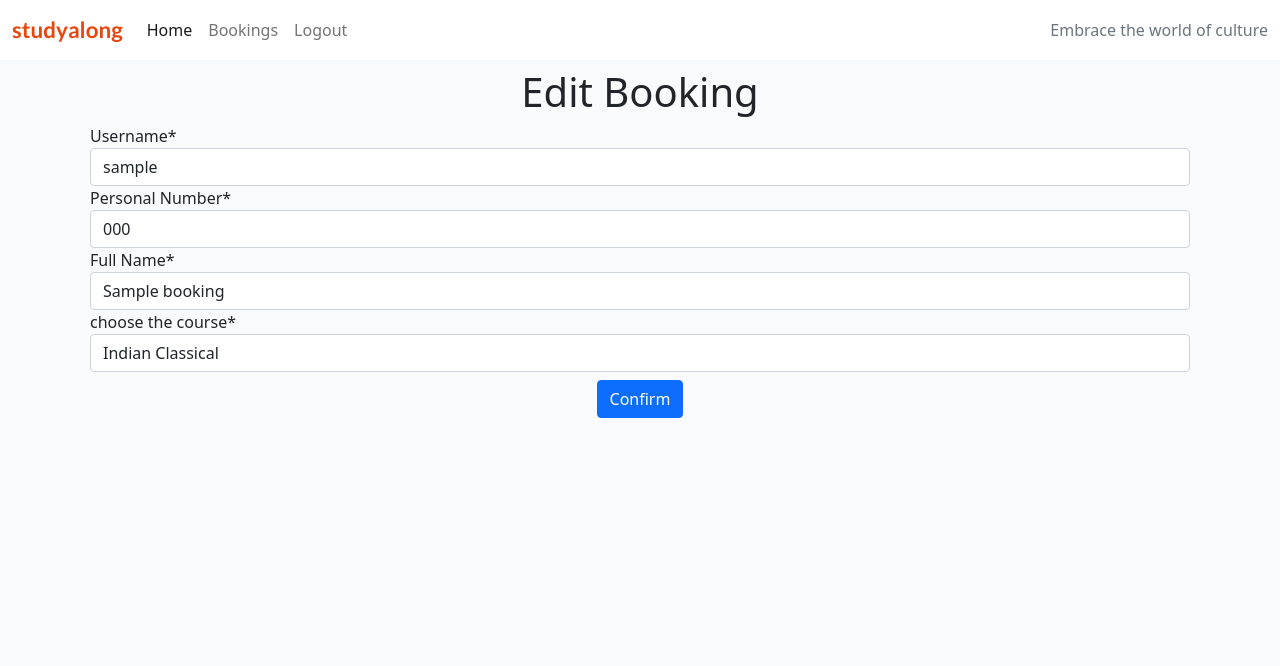
After one commit to Rupa830904/Project-Portfolio4-Studyalongcultureschool, a Django app: page /mybooking/edit/1/ in a window 1280 px wide. The commit adds this page. Shown: the top 666 px of the page. Run offline with Django 3.2, Linux system fonts and the light colour scheme; a user stored in the database is signed in; tables that the repository leaves empty hold one stand-in row (values such as "Sample post"); some libraries are stand-ins or nearby versions.

Commit message:
Update booking model and admin panel

```diff
--- a/booking/admin.py
+++ b/booking/admin.py
@@ -9,6 +9,7 @@ class BookingAdmin(admin.ModelAdmin):
     list_display = (
         'username',
         'course',
+        'booked_date',
     )
     search_fields = ['booking_name']
-    list_filter = ('username','booking_name')
+    list_filter = ('username','booking_name','booked_date')
--- a/booking/models.py
+++ b/booking/models.py
@@ -2,18 +2,19 @@ from django.db import models
 from django.contrib.auth.models import User
 from studyalong.models import Course
 from datetime import datetime
+from django.utils.timezone import now
 
 # Create your models here.
 
 #Choice fields
 COURSES = (("Indian Classical", "Indian Classical"), ("Indian Bollywood","Indian Bollywood"), ("Yoga Dance","Yoga Dance"), ("Street Dance","Street Dance"), ("Ballet Dance","Ballet Dance"), ("Zumba dance","Zumba dance"))
 
-
 class Booking(models.Model):
     """ Model to book a course """
     username = models.ForeignKey(
         User, on_delete=models.CASCADE, related_name="booking_user")
     booking_name = models.CharField(max_length=25)
+    booked_date = models.DateTimeField(default=now, editable=True)
     personal_number = models.CharField(max_length=10)
     course = models.CharField(max_length=30, choices=COURSES)
 
--- a/booking/templates/booking_detail.html
+++ b/booking/templates/booking_detail.html
@@ -23,8 +23,9 @@
         {% if request.user == booking.username %}
         <div class="col-md-4 mt-10 p-1">
 
-                    <p> {{ booking.course }} booked by {{ booking.username }} </p>
+                    <p> {{ booking.course }} booked by {{ booking.username }} on  {{ booked_date }} </p>
                     <a href="{% url 'delete_booking'  booking.id %}" class="btn btn-primary w-25">Delete</a>
+                    <a href="{% url 'edit_booking'  booking.id %}" class="btn btn-primary w-25">Edit</a>
 
         </div>
         {% endif %}
--- /dev/null
+++ b/booking/templates/edit_booking.html
@@ -0,0 +1,19 @@
+{% extends "base.html" %}
+
+{% block content %}
+
+{% load crispy_forms_tags %}
+
+<div class="container">
+    <form method="POST" enctype="multipart/form-data" class="p-2 form">
+        <h1 class="text-center">Edit Booking</h1>
+        {% csrf_token %}
+        {{ form.media }}
+        {{ form| crispy }}
+        <div class="text-center">
+            <button type="submit" class="btn btn-primary mt-2">Confirm</button>
+        </div>
+    </form>
+</div>
+
+{%endblock%}
--- a/booking/urls.py
+++ b/booking/urls.py
@@ -6,4 +6,5 @@ urlpatterns = [
     path('booking/', views.CreateBooking.as_view(), name='add_booking'),
     path('view-booking/', views.BookingList.as_view(), name='view_booking'),
     path('delete/<slug:pk>/', views.DeleteBooking.as_view(), name='delete_booking'),
+    path('edit/<slug:pk>/', views.EditBooking.as_view(), name='edit_booking'),
 ]
--- a/booking/views.py
+++ b/booking/views.py
@@ -25,6 +25,16 @@ class CreateBooking(LoginRequiredMixin, CreateView):
         form.instance.user = self.request.user
         return super(CreateBooking, self).form_valid(form)
 
+class EditBooking(LoginRequiredMixin, UserPassesTestMixin, UpdateView):
+    """ Edit a booking """
+    model = Booking
+    template_name = "edit_booking.html"
+    form_class = BookingForm
+    success_url = '/'
+
+    def test_func(self):
+        return self.request.user == self.get_object().username
+
 class DeleteBooking(LoginRequiredMixin, UserPassesTestMixin, DeleteView):
     """ Delete a booking """
     model = Booking
```
Also changed, not shown: booking/migrations/0012_booking_booked_date.py (added).
